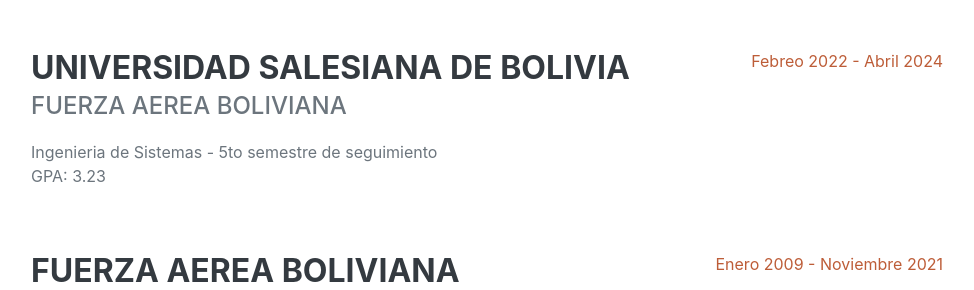
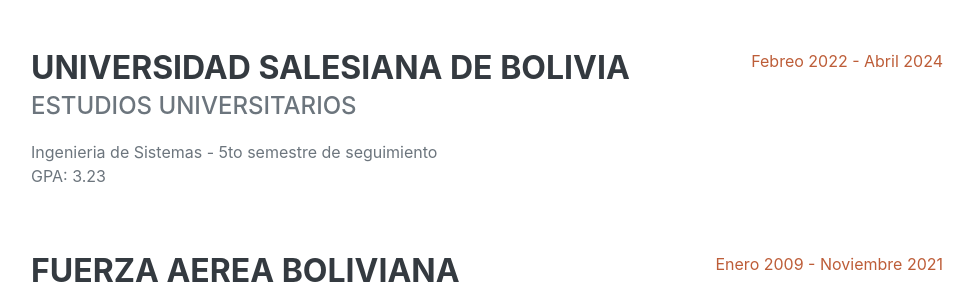
Before and after one commit to BenjexDtz/Mi-portafolio-personal, a Django app: page / in a window 1280 px wide. Shown: the part 2191-2481 px from the top of the page, without its empty margins (289-1263 px from the left). Run offline with Django 5.2, Linux system fonts and the light colour scheme; some libraries are stand-ins or nearby versions; some web fonts are replaced.

Commit message:
cambios minimos

```diff
--- a/templates/index.html
+++ b/templates/index.html
@@ -104,7 +104,7 @@
                     <div class="d-flex flex-column flex-md-row justify-content-between mb-5">
                         <div class="flex-grow-1">
                             <h3 class="mb-0">Universidad Salesiana de Bolivia</h3>
-                            <div class="subheading mb-3">Fuerza Aerea Boliviana</div>
+                            <div class="subheading mb-3">Estudios Universitarios</div>
                             <div>Ingenieria de Sistemas - 5to semestre de seguimiento</div>
                             <p>GPA: 3.23</p>
                         </div>
```
